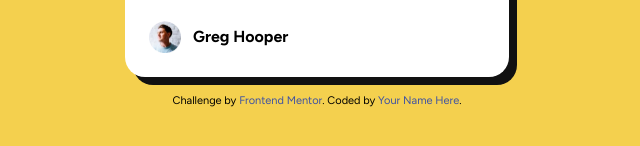
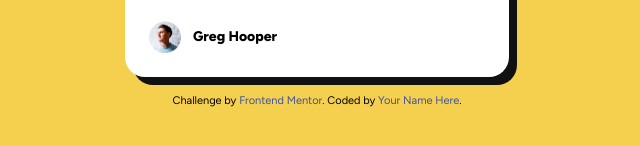
Before and after one commit to LuisCorreaDv/Blog-preview-card-challenge, a website: page index.html in a window 1280 px wide. Shown: the part 566-712 px from the top of the page, 323-963 px from the left. Drawn offline with Linux system fonts and the light colour scheme.

Commit message:
Styling footeer author name

```diff
--- a/index.html
+++ b/index.html
@@ -32,7 +32,7 @@
     </article>
     <footer class="card__author">
       <img src="./assets/images/image-avatar.webp" alt="image avatar" class="avatar">
-      <p><strong>Greg Hooper</strong></p>
+      <p>Greg Hooper</p>
     </footer>
   </div>
   <div class="attribution">
--- a/styles.css
+++ b/styles.css
@@ -62,6 +62,13 @@
       height: 32px;
     }
 
+    .card__author p{
+      font-size: 14px;
+      font-weight: 800;
+      line-height: 150%;
+      letter-spacing: 0px;
+    }
+
     @media screen and (max-width: 375px){
       #card {
         max-width: 327px;
```
